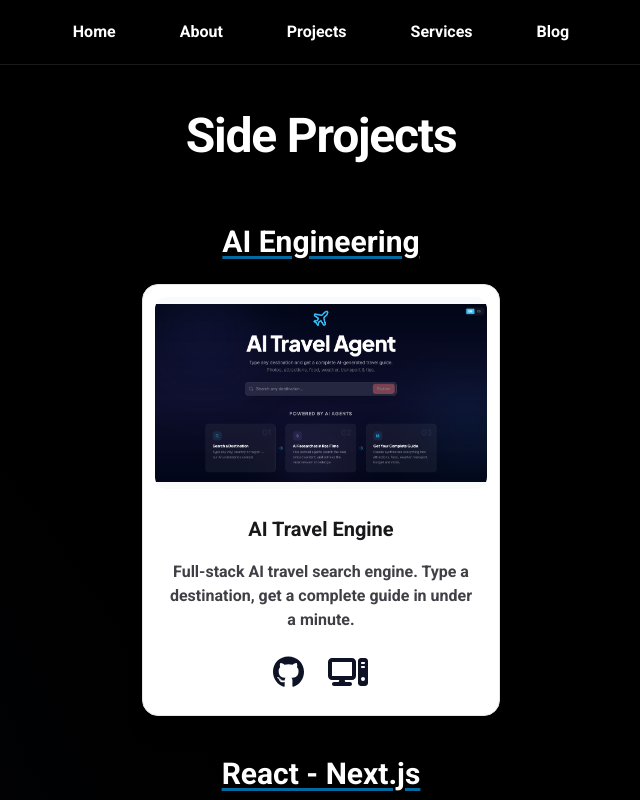
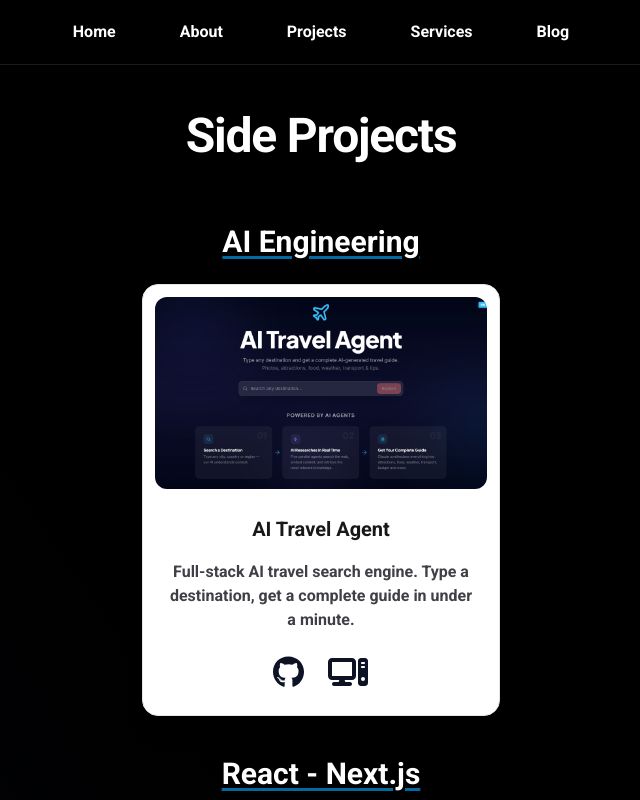
Before and after one commit to ronnyml/ronnycel, a Next.js app: page /projects in a window 1280 px wide. Shown: the top 800 px of the page, without its empty margins (319-959 px from the left). Built offline with nearby package versions, Linux system fonts and the light colour scheme.

Commit message:
Fix project card image sizing and rename AI Travel Agent assets
Switch from object-contain to object-cover with object-top so all screenshots fill their container at full size without letterboxing. Rename ai-travel-engine -> ai-travel-agent to match updated data.

```diff
--- a/src/app/projects/page.tsx
+++ b/src/app/projects/page.tsx
@@ -20,9 +20,9 @@ const Projects = () => {
                       {projectsInCategory.map((project, projectIndex) => (
                         <div key={projectIndex} className="flex flex-col rounded-2xl bg-white backdrop-blur-md border border-neutral-200 shadow-xl hover:shadow-2xl hover:scale-[1.03] transition-all duration-200">
                           <div className="p-3">
-                            <div className="relative w-full h-48 rounded-xl overflow-hidden bg-gray-50">
+                            <div className="relative w-full h-48 rounded-xl overflow-hidden">
                               <Image
-                                className="object-contain"
+                                className="object-cover object-top"
                                 src={`/images/projects/${project.image}`}
                                 alt={project.title}
                                 fill />
--- a/src/data/data.tsx
+++ b/src/data/data.tsx
@@ -68,10 +68,10 @@ const projects: ProjectCategory[] = [
     {
       "AI Engineering": [
         {
-            title: "AI Travel Engine",
+            title: "AI Travel Agent",
             description: "Full-stack AI travel search engine. Type a destination, get a complete guide in under a minute.",
-            image: "ai-travel-engine.png",
-            github: "ai-travel-engine",
+            image: "ai-travel-agent.png",
+            github: "ai-travel-agent",
             url: "https://ai-travel-agent-rouge-sigma.vercel.app/"
         }
       ]
```
Also changed, not shown: public/images/projects/ai-travel-agent.png (renamed from public/images/projects/ai-travel-engine.png).
